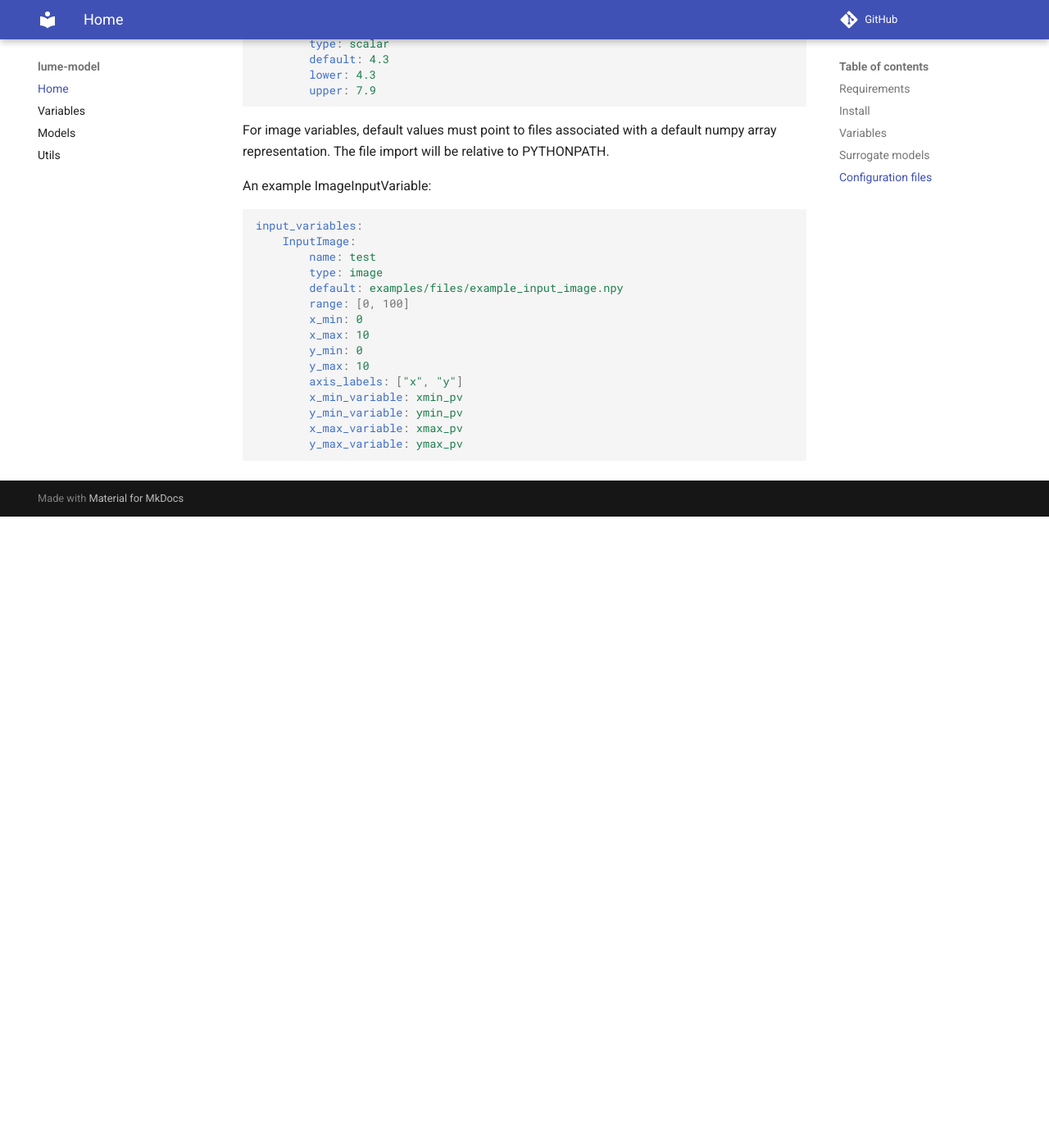
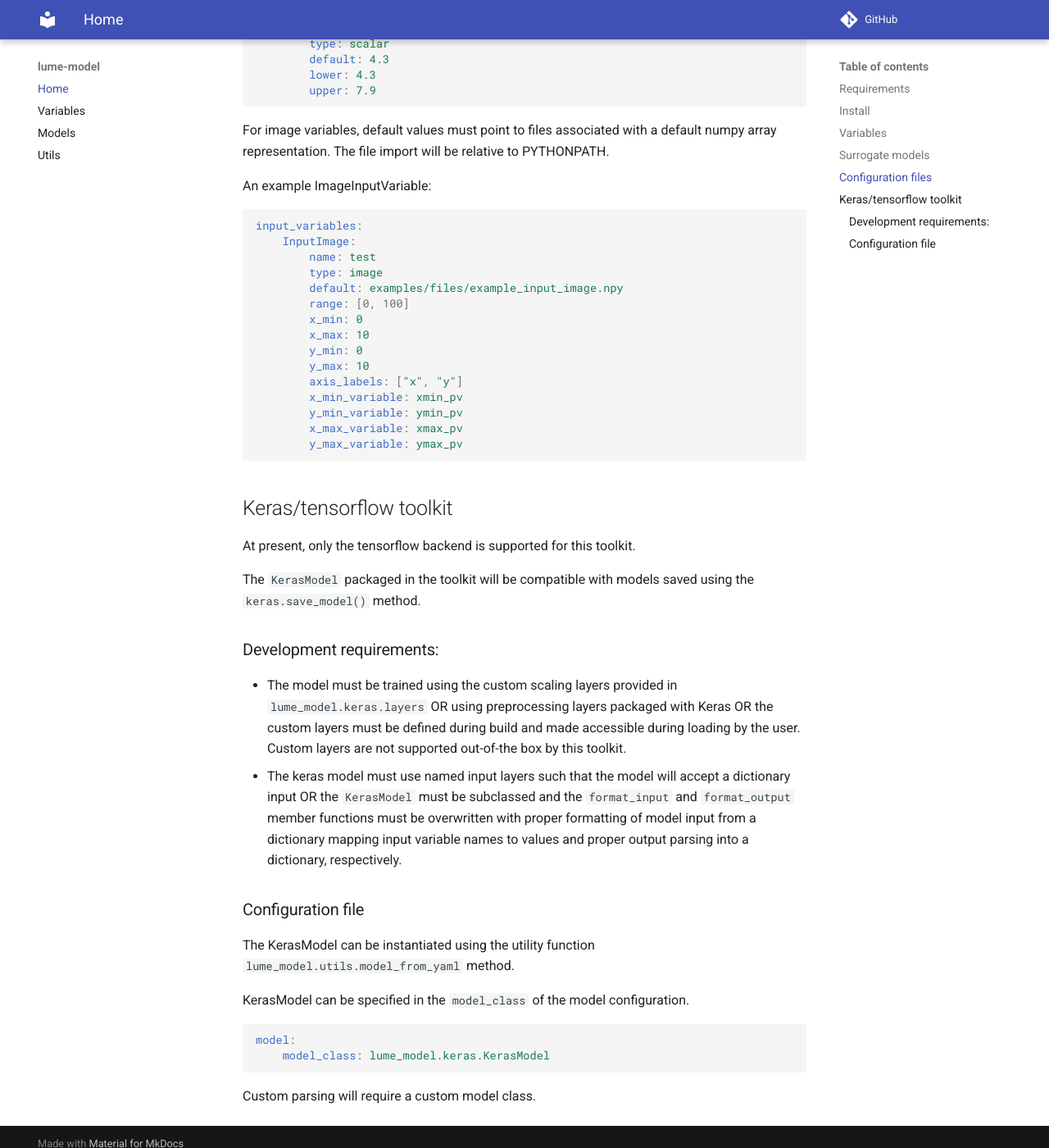
Before and after one commit to slaclab/lume-model, an MkDocs documentation site: the page built from docs/index.md, in a window 1280 px wide and 1400 px high, scrolled down 3558 px. Shown: the whole window at 82% size. Built offline with MkDocs 1.6.1 and Material for MkDocs 9.7.7, drawn with Linux system fonts in a browser that asks for light colours; comment, search, counter and statistics services are not loaded; before the commit the page ends 4188 px from its top, so only the background shows below that.

Commit message:
DOC: Update docs with keras constraints

````diff
--- a/docs/index.md
+++ b/docs/index.md
@@ -161,3 +161,26 @@ input_variables:
         y_max_variable: ymax_pv
 
 ```
+
+
+## Keras/tensorflow toolkit
+
+At present, only the tensorflow backend is supported for this toolkit.
+
+The `KerasModel` packaged in the toolkit will be compatible with models saved using the `keras.save_model()` method.
+
+### Development requirements:
+- The model must be trained using the custom scaling layers provided in `lume_model.keras.layers` OR using preprocessing layers packaged with Keras OR the custom layers must be defined during build and made accessible during loading by the user. Custom layers are not supported out-of-the box by this toolkit.
+- The keras model must use named input layers such that the model will accept a dictionary input OR the `KerasModel` must be subclassed and the `format_input` and `format_output` member functions must be overwritten with proper formatting of model input from a dictionary mapping input variable names to values and proper output parsing into a dictionary, respectively.
+
+
+### Configuration file
+The KerasModel can be instantiated using the utility function `lume_model.utils.model_from_yaml` method.
+
+KerasModel can be specified in the `model_class` of the model configuration.
+```yaml
+model:
+    model_class: lume_model.keras.KerasModel
+```
+
+Custom parsing will require a custom model class.
````
Also changed, not shown: lume_model/keras/README.md (+15 -6 lines).
